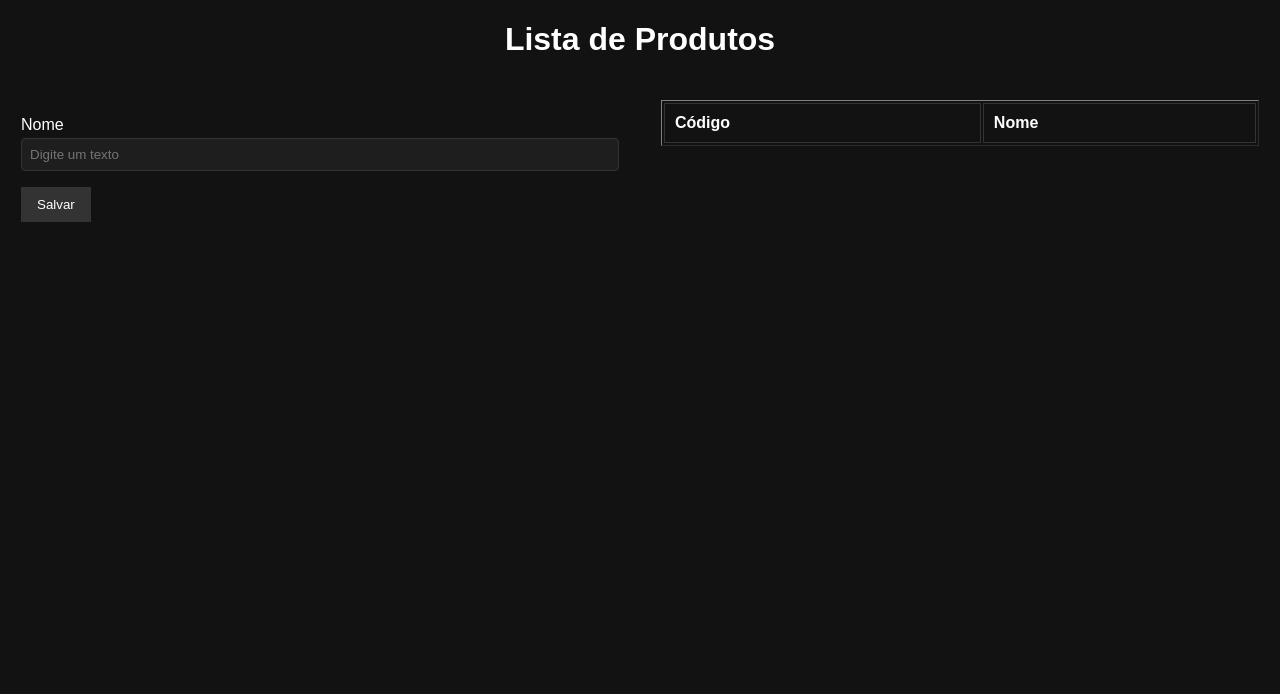
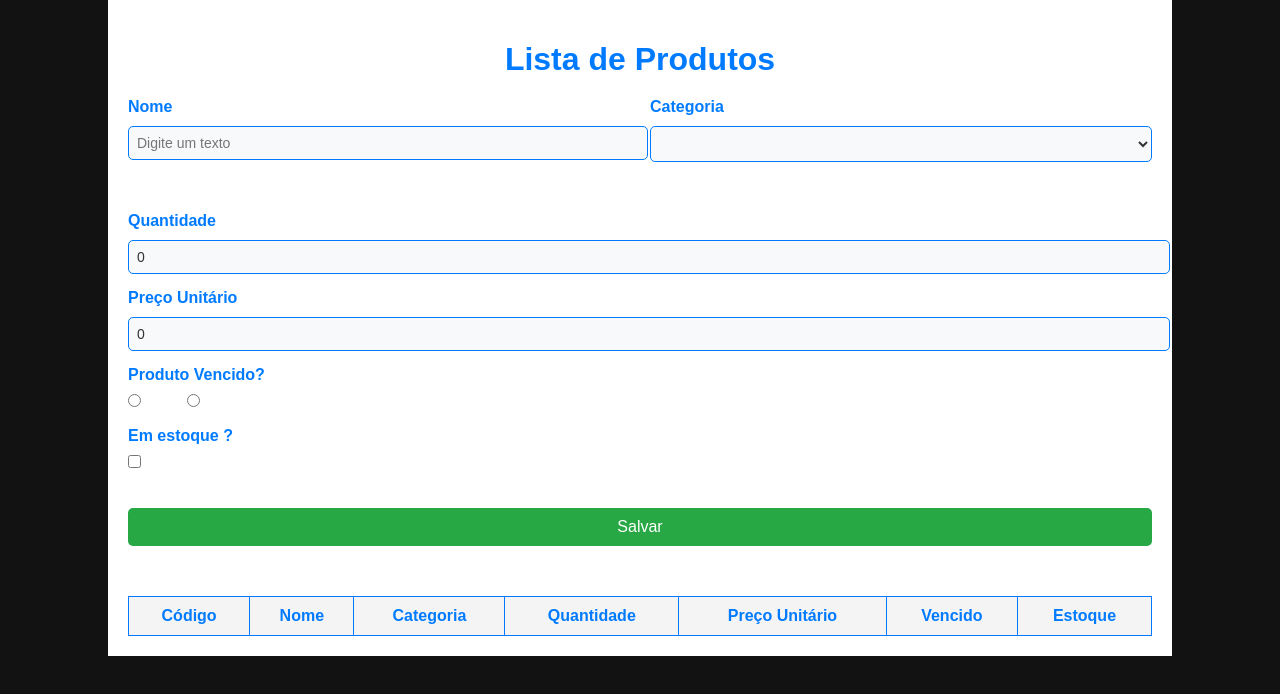
Before and after one commit to RhamonAlmeiida/caixa-ng, an Angular app: page / in a window 1280 px wide. Shown: the top 694 px of the page. Built offline with nearby package versions, Linux system fonts and the light colour scheme.

Commit message:
finalizado crud produtos

```diff
--- a/src/app/components/produtos/cadastro-produto/cadastro-produto.component.css
+++ b/src/app/components/produtos/cadastro-produto/cadastro-produto.component.css
@@ -1,59 +1,154 @@
-h1{
+/* Container principal */
+.container {
+    width: 80%;
+    margin: 0 auto;
+    padding: 20px;
+    font-family: Arial, sans-serif;
+    background-color: #fff; /* Fundo branco para o container */
+  }
+
+  /* Título */
+  h1 {
     text-align: center;
-}
+    color: #007BFF; /* Cor azul para o título */
+    margin-bottom: 20px;
+  }
 
-.container{
+  /* Formulário */
+  .formulario-tabela {
+    margin-bottom: 15px;
+  }
+
+  .formulario {
     display: flex;
-    flex-direction: column;
-    height: 100%;
-    width: 100%;
-}
-.formulario-tabela{
-    display: flex;
-    flex-direction: row;
-    gap: 40px;
-    padding: 20px;
-    box-sizing: border-box;
-}
-.tabela,
-.formulario{
+    flex-wrap: wrap;
+    gap: 20px; /* Espaço entre os itens */
+    margin-bottom: 20px;
+  }
+
+  .formulario > div {
     flex: 1;
-    overflow-y: auto;
-    padding: 0 1px;
+    min-width: 200px;
+  }
 
-}
-table{
-    width: 100%;
-    border-collapse: #1e1e1e;
-}
-th, td{
-    border: 1px solid #333;
-    padding: 10px;
-    text-align: left;
-}
-label{
+  label {
     display: block;
-    margin-bottom: 4px;
-    margin-top: 16px;
-}
-input{
+    font-weight: bold;
+    margin-bottom: 5px;
+    color: #007BFF; /* Azul para os labels */
+  }
+
+  input[type="text"],
+  input[type="number"],
+  select {
     width: 100%;
     padding: 8px;
-    background-color: #1e1e1e;
-    color: #fff;
-    border: 1px solid #333;
-    border-radius: 4px;
-    box-sizing: border-box;
-}
-button{
-    background-color: #333;
-    color: #fff;
+    margin-top: 5px;
+    border: 1px solid #007BFF; /* Bordas azuis */
+    border-radius: 5px;
+    background-color: #fff; /* Fundo branco para os inputs */
+    color: #333;
+  }
+
+  input[type="radio"],
+  input[type="checkbox"] {
+    margin-right: 10px;
+  }
+
+  /* Botões - Editar e Salvar */
+  button {
+    padding: 10px 20px;
+    background-color: #28a745; /* Verde para os botões Editar e Salvar */
+    color: white;
     border: none;
-    padding: 10px 16px;
-    margin-top: 16px;
+    border-radius: 5px;
     cursor: pointer;
-    margin-right: 10px;
-}
-botton:hover{
-    background-color: #444;
-}
+    font-size: 16px;
+    margin-top: 20px;
+  }
+
+  button:hover {
+    background-color: #218838; /* Cor um pouco mais escura quando o mouse passa sobre o botão */
+  }
+
+  /* Botão "Apagar" - Vermelho */
+  button.apagar {
+    background-color: #dc3545; /* Vermelho para o botão Apagar */
+  }
+
+  button.apagar:hover {
+    background-color: #c82333; /* Cor mais escura quando o mouse passa sobre o botão Apagar */
+  }
+
+  /* Tabela */
+  .tabela {
+    margin-top: 30px;
+    overflow-x: auto;
+    background-color: #fff; /* Fundo branco para a área da tabela */
+  }
+
+  table {
+    width: 100%;
+    border-collapse: collapse;
+    margin-top: 20px;
+  }
+
+  th, td {
+    padding: 10px;
+    text-align: center;
+    border: 1px solid #007BFF; /* Bordas azuis para a tabela */
+    background-color: #fff; /* Fundo branco para as células */
+  }
+
+  th {
+    background-color: #f4f4f4; /* Cor mais clara para o cabeçalho */
+    font-weight: bold;
+    color: #007BFF; /* Azul para o cabeçalho */
+  }
+
+  td {
+    background-color: #fff; /* Fundo branco para as células da tabela */
+    color: #333;
+  }
+
+  td button {
+    padding: 5px 10px;
+    color: white;
+    border: none;
+    border-radius: 5px;
+    cursor: pointer;
+    margin-right: 5px;
+  }
+
+  td button:hover {
+    opacity: 0.8;
+  }
+
+  /* Estilos para os campos de radio */
+  input[type="radio"] {
+    margin: 5px 10px 5px 0;
+  }
+
+  input[type="checkbox"] {
+    margin: 5px 10px 5px 0;
+  }
+
+  /* Estilos para o botão de "Salvar" */
+  button {
+    width: 100%;
+    background-color: #28a745; /* Verde para salvar */
+  }
+
+  button:focus {
+    outline: none;
+  }
+
+  /* Estilo para os campos de entrada */
+  input[type="text"], input[type="number"], select {
+    background-color: #f8f9fa; /* Fundo levemente cinza para campos de entrada */
+  }
+
+  /* Para os inputs de texto e select */
+  input[type="text"], input[type="number"], select {
+    font-size: 14px;
+  }
--- a/src/app/components/produtos/cadastro-produto/cadastro-produto.component.html
+++ b/src/app/components/produtos/cadastro-produto/cadastro-produto.component.html
@@ -8,6 +8,38 @@
                 <input type="text" id="campo-nome" placeholder="Digite um texto" [(ngModel)]="nome">
 
             </div>
+            <div class="formulario-tabela">
+                <label for="categoria">Categoria</label>
+                <select class="formulario-tabela" name="categoria" id="categoria" [(ngModel)]="categoria">
+                    <option value="frutas">Frutas</option>
+                    <option value="vegetais">Vegetais</option>
+                    <option value="carnes">Carnes</option>
+                    <option value="laticinios">Laticínios</option>
+                    <option value="grãos">Grãos</option>
+                    <option value="doces">Doces</option>
+                    <option value="bebidas">Bebidas</option>
+                </select>
+            </div>
+
+        </div>
+        <div class="formulario-tabela">
+            <label for="quantidade">Quantidade</label>
+            <input type="number" name="quantidade" id="quantidade" [(ngModel)]="quantidade">
+        </div>
+        <div class="formulario-tabela">
+            <label for="preco">Preço Unitário</label>
+            <input type="number" name="preco" id="preco" [(ngModel)]="preco">
+        </div>
+        <div class="formulario-tabela">
+            <label>Produto Vencido?</label>
+            <input type="radio" name="vencido" [(ngModel)]="vencido" value="true"> Sim
+            <input type="radio" name="vencido" [(ngModel)]="vencido" value="false"> Não
+        </div>
+
+        <div class="formulario-tabela">
+            <label for="estoque">Em estoque ?</label>
+            <input type="checkbox" name="estoque" id="estoque" [(ngModel)]="estoque">
+        </div>
 
         <button (click)="salvarProduto()">Salvar</button>
     </div>
@@ -17,6 +49,11 @@
                 <tr>
                     <th>Código</th>
                     <th>Nome</th>
+                    <th>Categoria</th>
+                    <th>Quantidade</th>
+                    <th>Preço Unitário</th>
+                    <th>Vencido</th>
+                    <th>Estoque</th>
                 </tr>
             </thead>
             <tbody>
@@ -24,6 +61,11 @@
                 <tr>
                     <td>{{produto.id}}</td>
                     <td>{{produto.nome}}</td>
+                    <td>{{produto.categoria}}</td>
+                    <td>{{produto.quantidade}}</td>
+                    <td>{{produto.preco}}</td>
+                    <td>{{ produto.vencido}}</td>
+                    <td>{{produto.estoque}}</td>
                     <td>
                         <button (click)="editar(produto)">Editar</button>
                         <button (click)="apagar(produto)">Apagar</button>
@@ -34,4 +76,3 @@
         </table>
     </div>
 </div>
-</div>
--- a/src/app/components/produtos/cadastro-produto/cadastro-produto.component.ts
+++ b/src/app/components/produtos/cadastro-produto/cadastro-produto.component.ts
@@ -15,6 +15,16 @@ proximoId: number = 0;
 idParaEditar?: number;
 
 nome: string = "";
+
+categoria: string = "";
+
+quantidade: number = 0;
+
+preco: number = 0;
+
+vencido: boolean = false;
+
+estoque: number = 0;
 
 produtos: Array<Produto> = [];
 
@@ -36,19 +46,27 @@ salvarProduto(){
   }
 
   this.nome = "";
+  this.categoria = "";
+
+
 
 }
 
 editarProduto(){
   let indiceProduto = this.produtos.findIndex(x => x.id == this.idParaEditar);
   this.produtos[indiceProduto].nome = this.nome;
+  this.produtos[indiceProduto].categoria = this.categoria;
+  this.produtos[indiceProduto].quantidade = this.quantidade;
+  this.produtos[indiceProduto].preco = this.preco;
+  this.produtos[indiceProduto].vencido = this.vencido;
+  this.produtos[indiceProduto].estoque = this.estoque;
 
   this.idParaEditar = undefined;
 }
 
 cadastrarProduto(){
   this.proximoId++;
-  let produto = new Produto(this.proximoId, this.nome);
+  let produto = new Produto(this.proximoId, this.nome, this.categoria, this.quantidade, this.preco, this.vencido, this.estoque,);
   this.produtos.push(produto);
 }
 apagar(produto: Produto){
@@ -59,6 +77,11 @@ apagar(produto: Produto){
 editar(produto: Produto){
   this.nome = produto.nome;
   this.idParaEditar = produto.id;
+  this.categoria = produto.categoria;
+  this.quantidade = produto.quantidade;
+  this.preco = produto.preco;
+  this.vencido = produto.vencido;
+  this.estoque = produto.estoque;
 }
 
 }
--- a/src/app/models/produto.ts
+++ b/src/app/models/produto.ts
@@ -1,8 +1,19 @@
 export class Produto{
     id: number;
     nome: string;
-    constructor(id: number, nome: string){
+    categoria: string;
+    quantidade: number;
+    preco: number;
+    vencido: boolean;
+    estoque: number;
+    constructor(id: number, nome: string, categoria: string, quantidade: number, preco: number, vencido: boolean, estoque: number,){
         this.id = id;
         this.nome = nome;
+        this.categoria = categoria;
+        this.quantidade = quantidade;
+        this.preco = preco;
+        this.vencido = vencido;
+        this.estoque = estoque;
+
     }
 }
```
Lines whose indentation alone changed are shown as unchanged.
